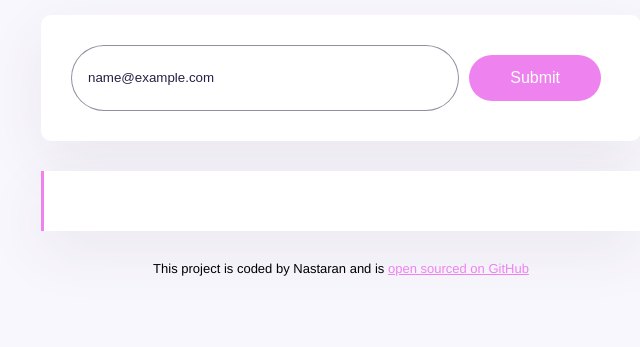
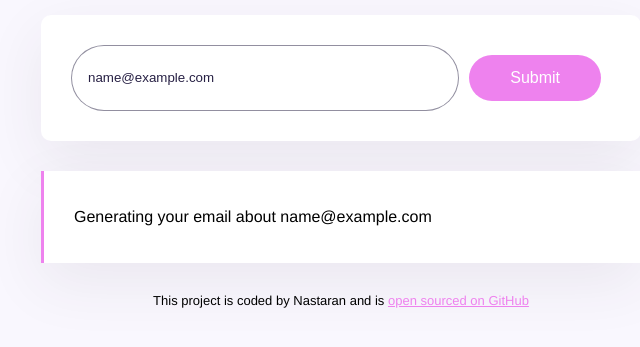
Before and after one commit to nastaran7911/Nastaran-AI, a plain HTML site: page index.html in a window 1280 px wide. Both pictures are taken after typing "name@example.com" into the empty fields and a click on the input 834 px from the left and 267 px from the top of the page. Shown: the part 189-536 px from the top of the page, without its empty margins (299-939 px from the left). Drawn offline with nearby package versions, Linux system fonts and the light colour scheme; no server answers.

Commit message:
added the user experience

```diff
--- a/index.html
+++ b/index.html
@@ -26,7 +26,7 @@
           />
           <input type="submit" class="submit-button" />
         </form>
-        <div class="Email" id="email"></div>
+        <div class="Email hidden" id="email"></div>
       </main>
       <footer>
         This project is coded by Nastaran and is
--- a/src/index.js
+++ b/src/index.js
@@ -17,6 +17,9 @@ function generateEmail(event) {
     "You are a professional mail writer and love to write Emails. Your mission is a 6 line Email in basic HTML. Make sure to follow the user instruction below";
   let prompt = ` User instructions: Generate an Email about ${instructionInput.value}`;
   let apiUrl = `https://api.shecodes.io/ai/v1/generate?prompt=${prompt}&context=${context}&key=${apiKey}`;
+ let emailElement =document.querySelector("#email")
+ emailElement.classList.remove("hidden")
+ emailElement.innerHTML = `Generating your email about ${instructionInput.value}`
   axios.get(apiUrl).then(displayEmail);
   console.log("generating email");
 }
--- a/src/style.css
+++ b/src/style.css
@@ -57,7 +57,9 @@ form {
   border-left: 3px solid violet;
   box-shadow: 0px 20px 60px rgba(65, 50, 66, 0.08);
 }
-
+.hidden {
+    display: none;
+}
 footer {
   text-align: center;
   font-size: 13px;
```
